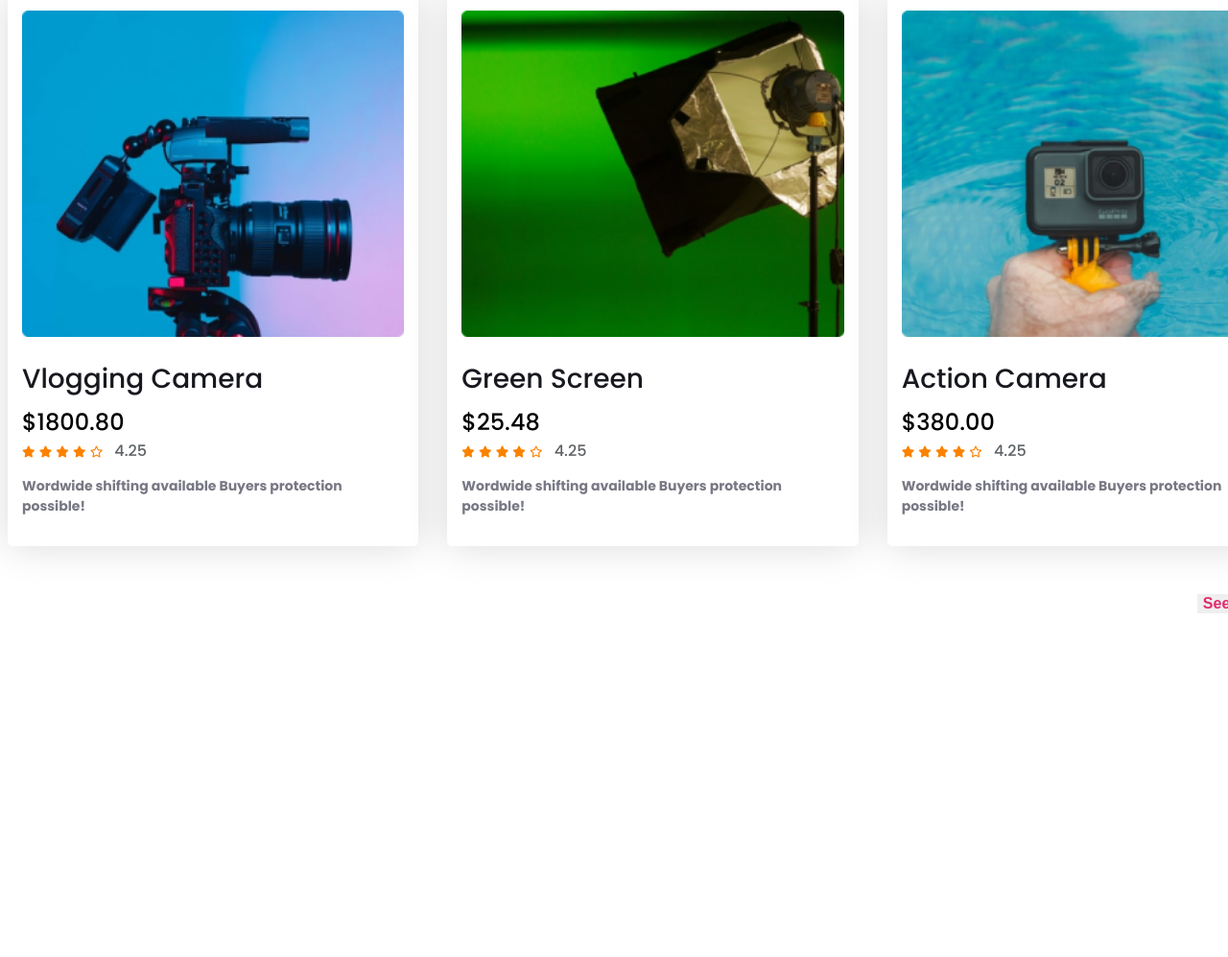
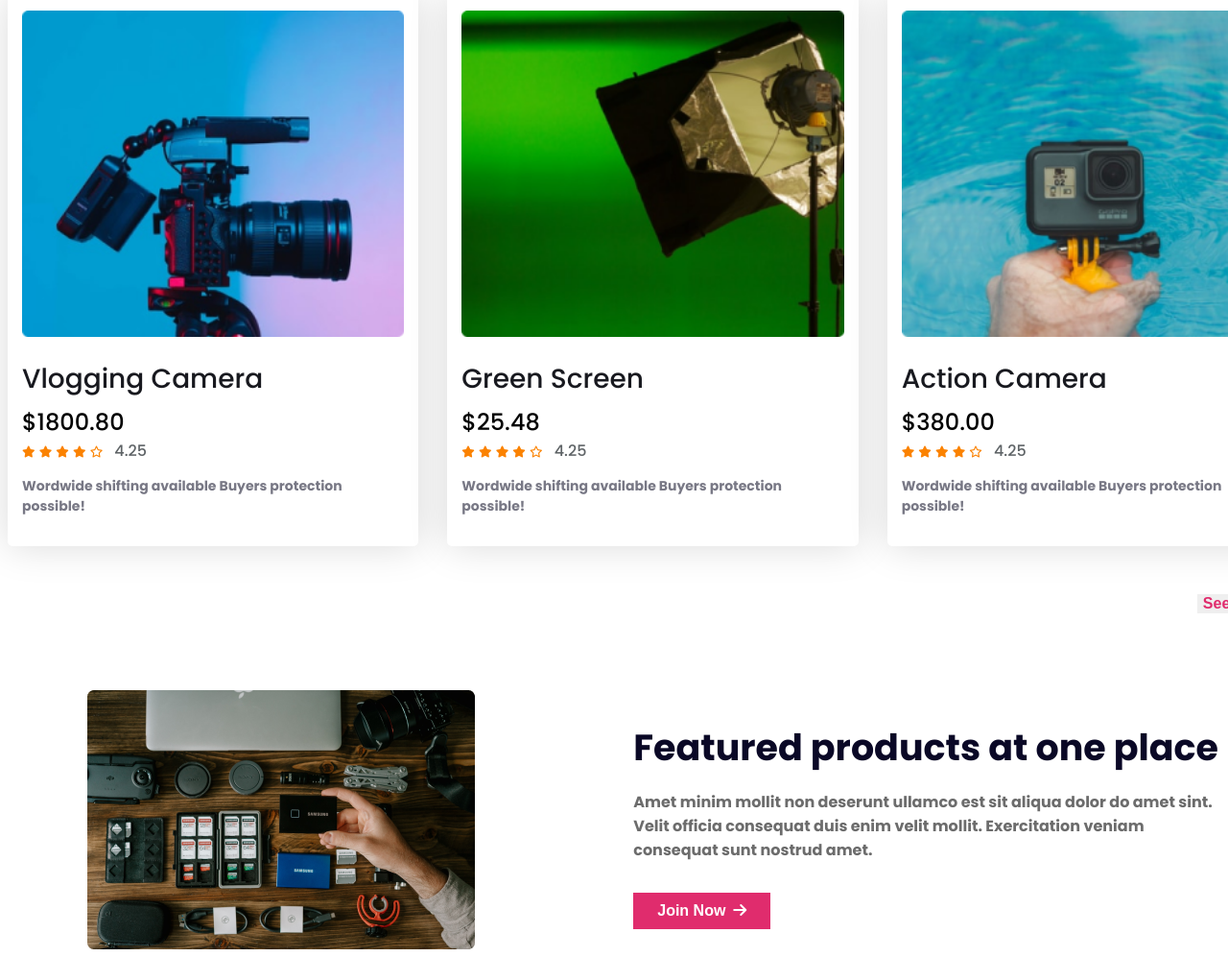
Before and after one commit to Humaiun-Manik/influencer-gear, a plain HTML site: page index.html in a window 1280 px wide. Shown: the part 2184-3181 px from the top of the page at 96% size. Before the commit the page ends 2823 px from the top, so only its background shows below. Drawn offline with Linux system fonts and the light colour scheme.

Commit message:
added featured products

```diff
--- a/css/style.css
+++ b/css/style.css
@@ -1,7 +1,11 @@
-/* google fonts  */
+/*------------------
+    google fonts
+-------------------*/
 @import url("https://fonts.googleapis.com/css2?family=Poppins:wght@500;600;700&display=swap");
 
-/* common style and utilities */
+/*---------------------------------
+    common style and utilities
+ ---------------------------------*/
 body {
   font-family: "Poppins", sans-serif;
 }
@@ -9,7 +13,9 @@ body {
   width: 1345px;
   margin: auto;
 }
-/* menu bar style  */
+/*--------------------
+    menu bar style
+ --------------------*/
 .menu-bar {
   display: flex;
   justify-content: space-around;
@@ -21,7 +27,9 @@ body {
   font-weight: 700;
 }
 
-/* style menu items */
+/*-----------------------
+    style menu items
+ -----------------------*/
 .menu-items ul {
   display: flex;
 }
@@ -42,7 +50,9 @@ body {
   font-size: 36px;
 }
 
-/* header section style */
+/*--------------------------
+    header section style
+ --------------------------*/
 .header {
   display: flex;
   justify-content: space-between;
@@ -75,14 +85,18 @@ body {
   margin-left: 10px;
 }
 
-/* logos style  */
+/*------------------
+    logos style
+ -------------------*/
 .other-logos {
   display: flex;
   justify-content: space-around;
   margin: 100px 0;
 }
 
-/* Popular product style  */
+/*---------------------------
+    Popular product style
+ ----------------------------*/
 .product-title {
   color: #3a3a3a;
   font-size: 28px;
@@ -94,7 +108,6 @@ body {
   display: grid;
   grid-template-columns: repeat(3, 1fr);
   grid-gap: 30px;
-  /* background: #f1f1f1; */
 }
 .product {
   padding: 17px 15px;
@@ -138,7 +151,51 @@ body {
   font-size: 16px;
   font-weight: 700;
   margin-top: 50px;
+  display: block;
 }
 .more-btn i {
   margin-left: 8px;
 }
+
+/*------------------------------
+    featured products style
+ -------------------------------*/
+.featured-product {
+  display: flex;
+  justify-content: space-around;
+  margin-top: 150px;
+}
+.product-img {
+  width: 404px;
+  height: 270px;
+}
+.product-img img {
+  width: 100%;
+}
+.product-info {
+  width: 610px;
+  height: 225px;
+}
+.product-info h1 {
+  color: #0a0826;
+  font-size: 38px;
+  font-weight: 700;
+  margin-bottom: 16px;
+}
+.product-info p {
+  color: #6c6c6c;
+  font-size: 16px;
+  font-weight: 700;
+}
+.join-btn {
+  padding: 10px 25px;
+  background: #e02c6d;
+  border: none;
+  color: #ffffff;
+  font-size: 16px;
+  font-weight: 700;
+  margin-top: 16px;
+}
+.join-btn i {
+  margin-left: 8px;
+}
--- a/index.html
+++ b/index.html
@@ -197,6 +197,25 @@
         </div>
         <button class="more-btn">See More<i class="fa-solid fa-arrow-right"></i></button>
       </section>
+      <!-- popular collection section end -->
+
+      <!-- featured products section start  -->
+      <section class="container">
+        <div class="featured-product">
+          <div class="product-img">
+            <img src="images/gear.png" alt="" />
+          </div>
+          <div class="product-info">
+            <h1>Featured products at one place</h1>
+            <p>
+              Amet minim mollit non deserunt ullamco est sit aliqua dolor do amet sint. Velit officia
+              consequat duis enim velit mollit. Exercitation veniam consequat sunt nostrud amet.
+            </p>
+            <button class="join-btn">Join Now<i class="fa-solid fa-arrow-right"></i></button>
+          </div>
+        </div>
+      </section>
+      <!-- featured products section end  -->
     </main>
     <footer></footer>
   </body>
```
